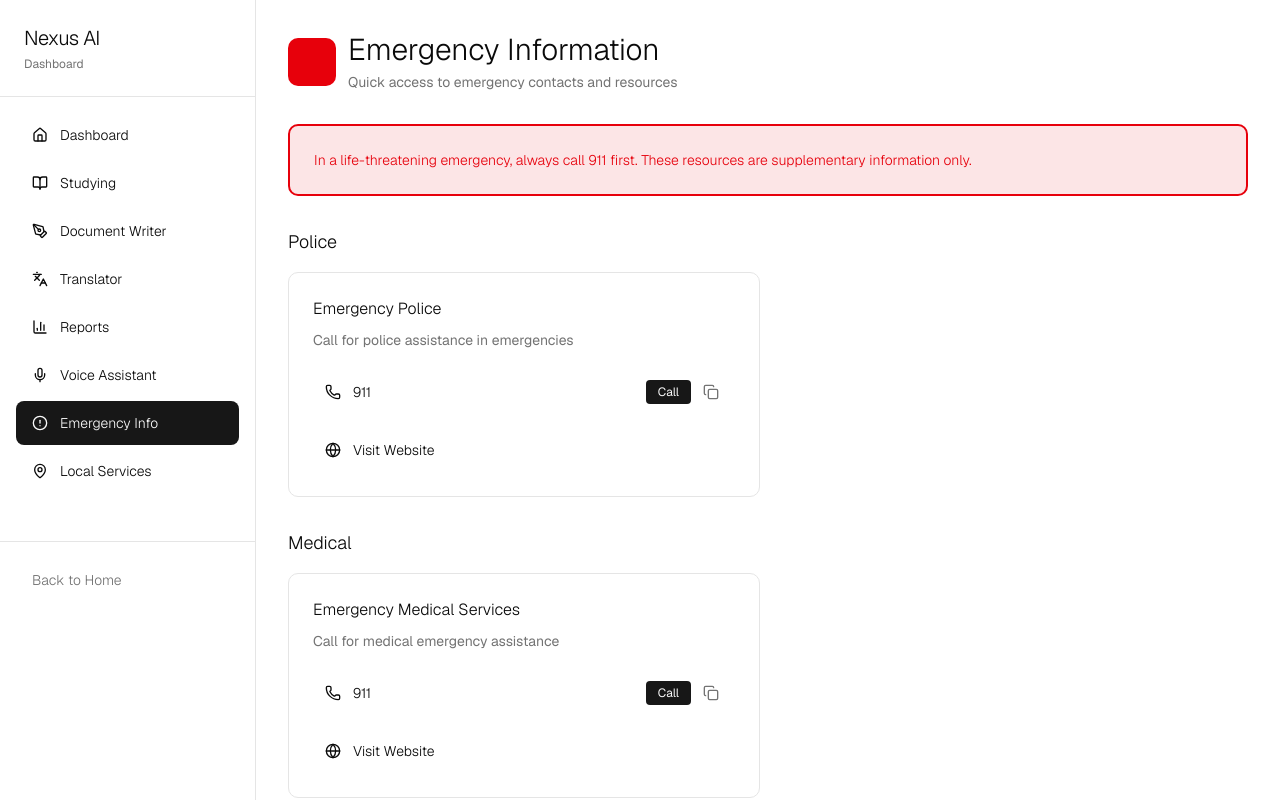
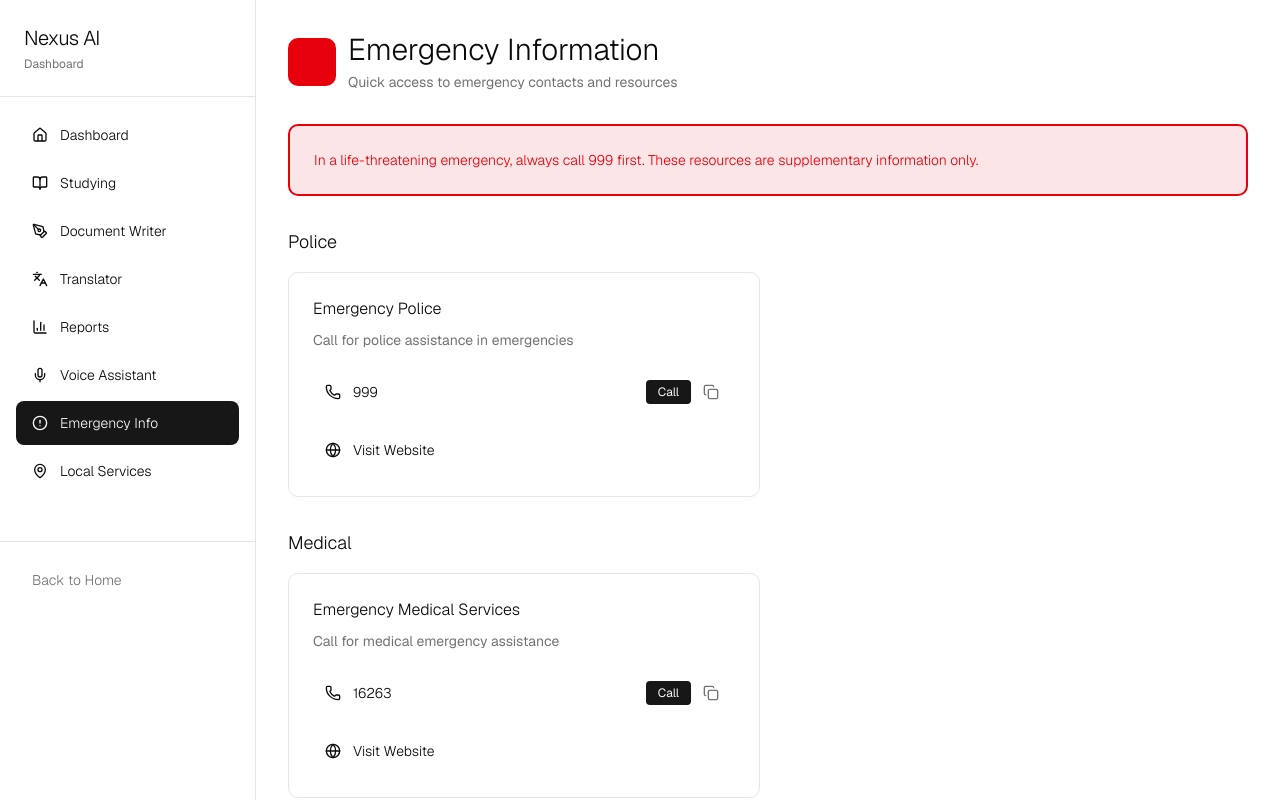
Before and after one commit to Kornok/v0-agentic-build-orchestrate-a-v6, a Next.js app: page /dashboard/emergency in a window 1280 px wide. Built offline with nearby package versions, Linux system fonts and the light colour scheme.

Commit message:
feat: update emergency contact numbers and websites

```diff
--- a/app/dashboard/emergency/page.tsx
+++ b/app/dashboard/emergency/page.tsx
@@ -17,65 +17,57 @@ const EMERGENCY_CONTACTS: EmergencyContact[] = [
     id: '1',
     category: 'Police',
     title: 'Emergency Police',
-    phone: '911',
-    website: 'https://www.fbi.gov',
+    phone: '999',
+    website: 'https://www.police.gov.bd/en/hot_line_number',
     description: 'Call for police assistance in emergencies',
   },
   {
     id: '2',
     category: 'Medical',
     title: 'Emergency Medical Services',
-    phone: '911',
-    website: 'https://www.cdc.gov',
+    phone: '16263',
+    website: 'https://old.dghs.gov.bd/index.php/en/home/2551-government-and-non-government-ambulance-enlist-notice',
     description: 'Call for medical emergency assistance',
   },
   {
     id: '3',
     category: 'Fire',
     title: 'Fire Department',
-    phone: '911',
-    website: 'https://www.usfa.fema.gov',
+    phone: '102',
+    website: 'https://fireservice.gov.bd/pages/static-pages/6922dcc6933eb65569e11fd1',
     description: 'Call for fire-related emergencies',
   },
   {
     id: '4',
     category: 'Mental Health',
-    title: 'National Suicide Prevention Lifeline',
-    phone: '988',
-    website: 'https://suicidepreventionlifeline.org',
-    description: 'Free, confidential support 24/7',
+    title: 'Mental Health Support',
+    phone: '999',
+    website: 'https://shuni.org/',
+    description: 'Support for mental health emergencies',
   },
   {
     id: '5',
     category: 'Poison',
     title: 'Poison Control',
-    phone: '1-800-222-1222',
-    website: 'https://www.poison.org',
+    phone: '16801',
+    website: 'https://tsb.org.bd/index.php/user/tsb/project_researchers/Help%20Line%20Number-%2016801',
     description: 'Call for poison or toxic substance emergencies',
   },
   {
     id: '6',
     category: 'Disaster',
-    title: 'Federal Emergency Management Agency',
-    phone: '1-800-621-3362',
-    website: 'https://www.fema.gov',
+    title: 'Disaster Management',
+    phone: '1090',
+    website: 'https://rapid.ddm.gov.bd/service/dmcportal',
     description: 'Assistance for natural disasters and emergencies',
   },
   {
     id: '7',
     category: 'Domestic Violence',
-    title: 'National Domestic Violence Hotline',
-    phone: '1-800-799-7233',
-    website: 'https://www.thehotline.org',
+    title: 'Domestic Violence Support',
+    phone: '1098',
+    website: 'https://findahelpline.com/countries/bd/topics/abuse-domestic-violence',
     description: 'Support for domestic violence victims',
-  },
-  {
-    id: '8',
-    category: 'Lost Person',
-    title: 'National Center for Missing & Exploited Children',
-    phone: '1-800-843-5678',
-    website: 'https://www.missingkids.org',
-    description: 'Assistance for missing persons',
   },
 ]
 
@@ -119,7 +111,7 @@ export default function EmergencyPage() {
         {/* Warning Banner */}
         <div className="bg-destructive/10 border-2 border-destructive rounded-lg p-6 mb-8">
           <p className="text-sm text-destructive font-light">
-            In a life-threatening emergency, always call 911 first. These resources are supplementary information only.
+            In a life-threatening emergency, always call 999 first. These resources are supplementary information only.
           </p>
         </div>
 
```
